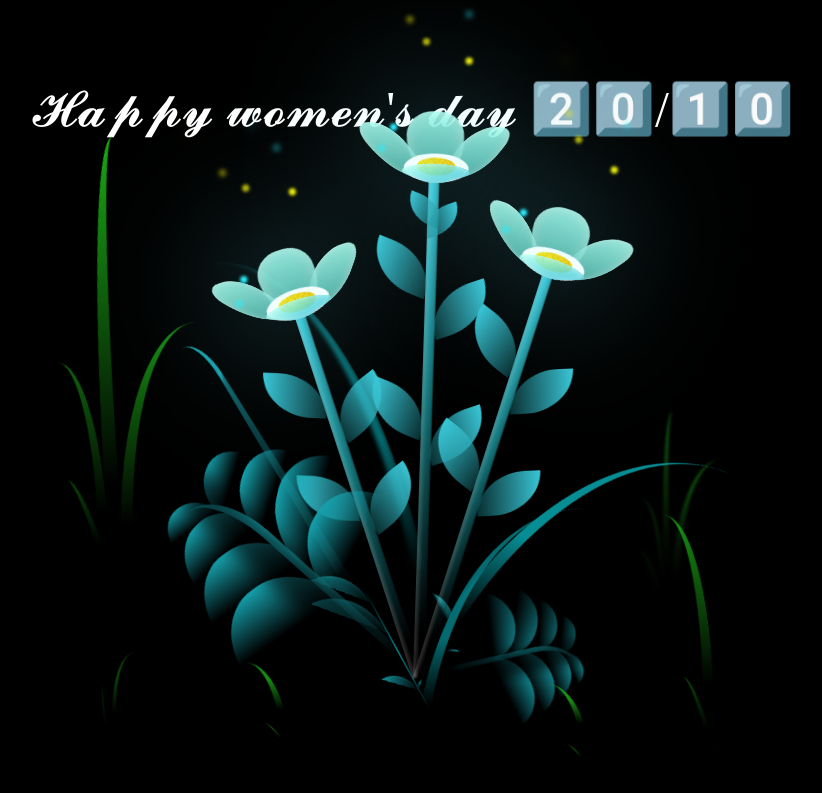
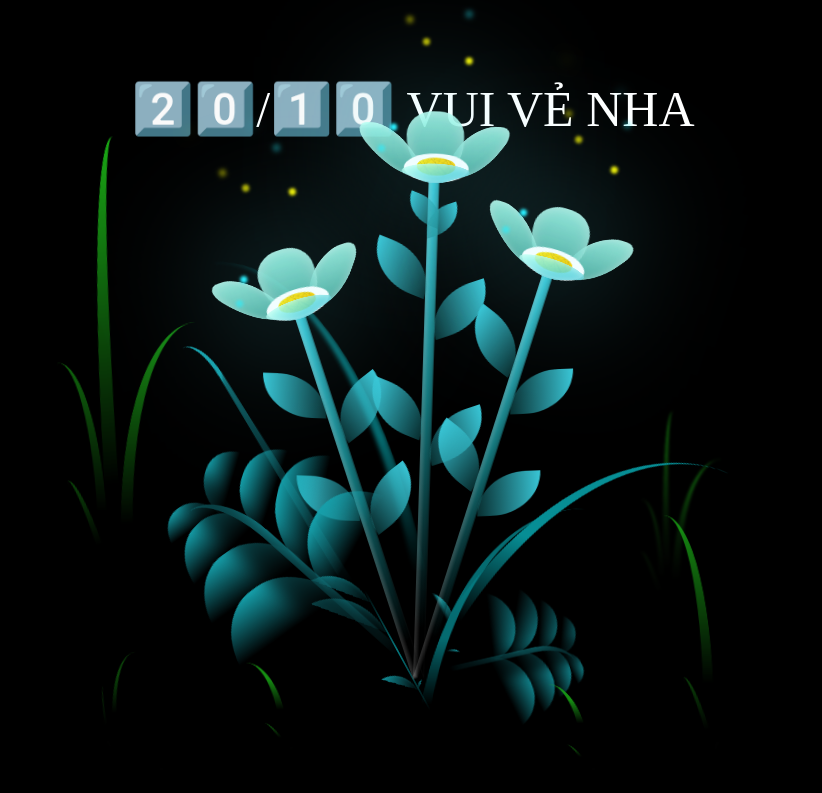
Before and after one commit to bobo65465-stack/20-10, a plain HTML site: page flower.html in a window 1280 px wide. Shown: the whole page, without its empty margins (227-1049 px from the left). Drawn offline with Linux system fonts and the light colour scheme.

Commit message:
Update flower.html

```diff
--- a/flower.html
+++ b/flower.html
@@ -10,7 +10,7 @@
 
 <body class="not-loaded">
     <div class="night"></div>
-    <div class="happy-woman-day">𝓗𝓪𝓹𝓹𝔂 𝔀𝓸𝓶𝓮𝓷'𝓼 𝓭𝓪𝔂 2️⃣0️⃣/1️⃣0️⃣</div>
+    <div class="happy-woman-day">2️⃣0️⃣/1️⃣0️⃣ VUI VẺ NHA</div>
     <div class="flowers">
       <div class="flower flower--1">
         <div class="flower__leafs flower__leafs--1">
```
